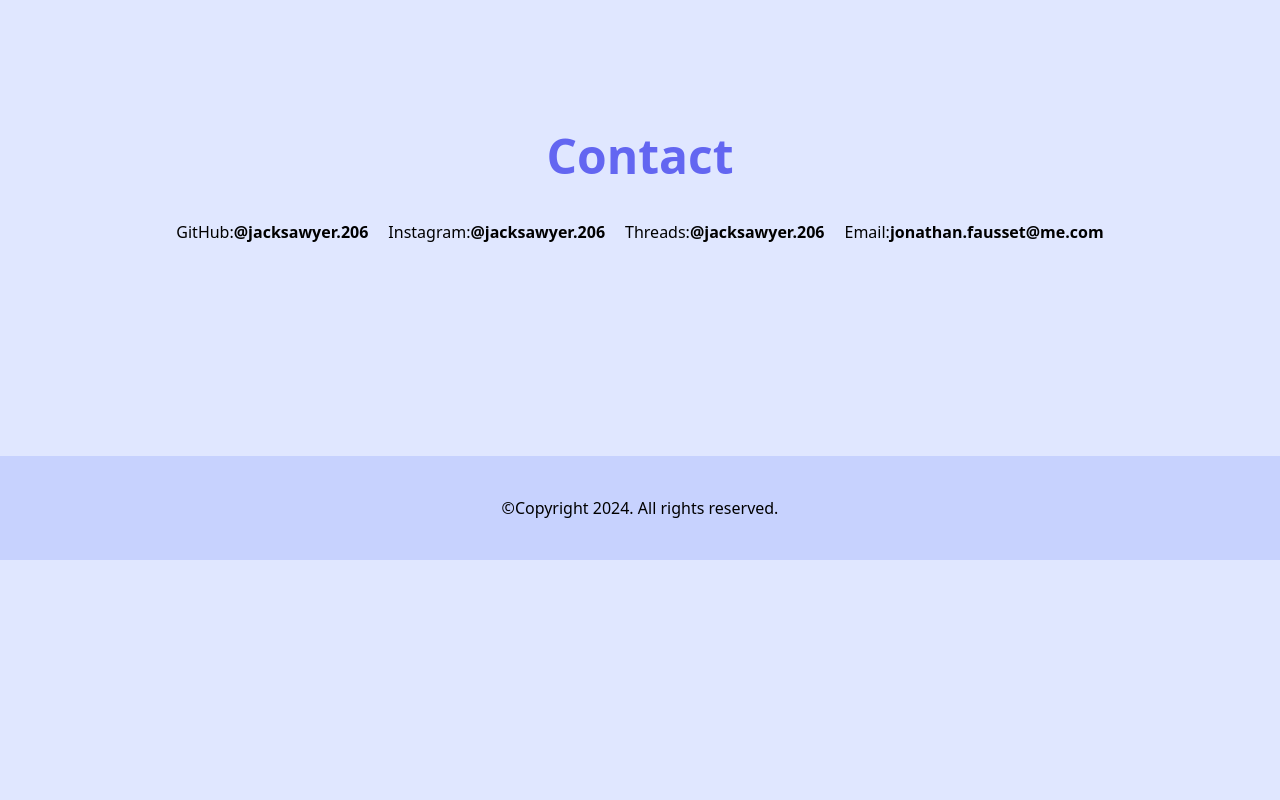
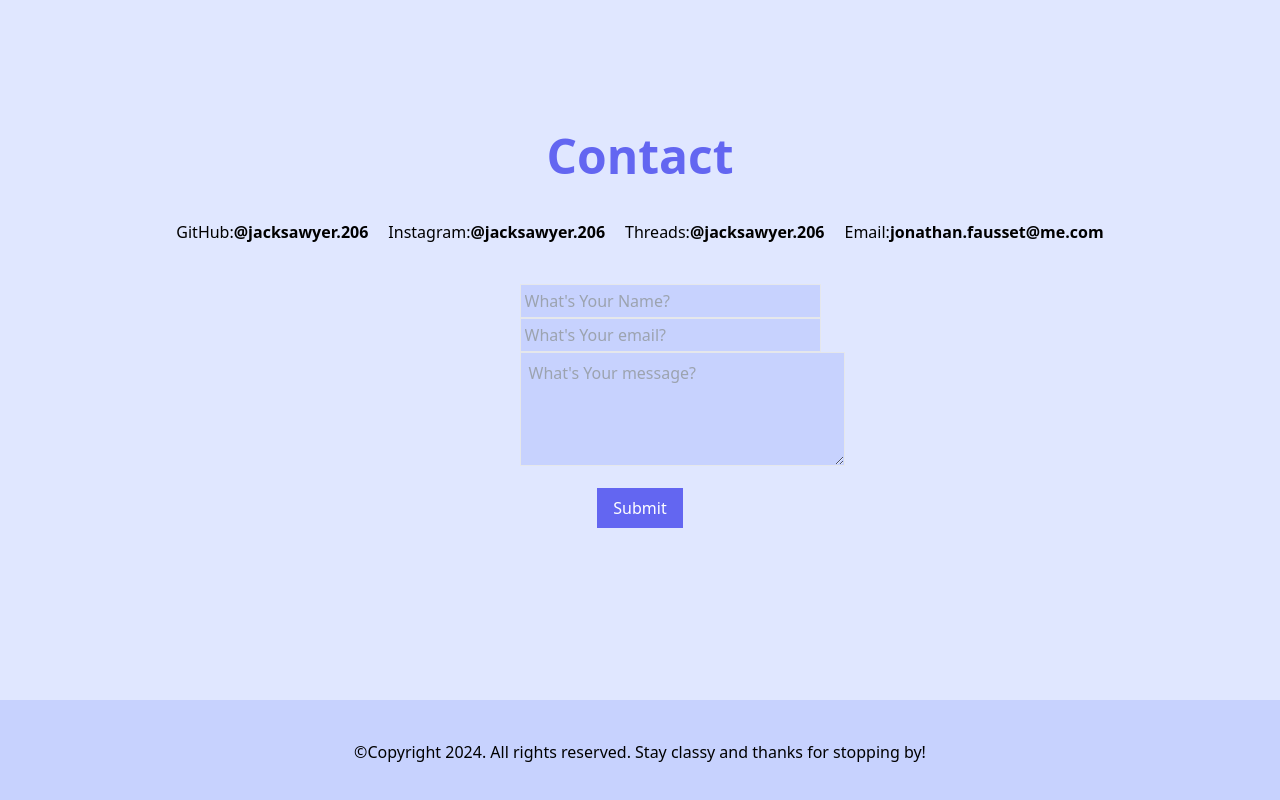
Before and after one commit to JackSawyerWATX/jmf-react-portfolio, a React (Create React App) app: page / in a window 1280 px wide. Shown: the part 4015-4815 px from the top of the page. Before the commit the page ends 4575 px from the top, so only its background shows below. Built offline with nearby package versions, Linux system fonts and the light colour scheme.

Commit message:
Added a messaging componant and some edits

```diff
--- a/public/index.html
+++ b/public/index.html
@@ -18,9 +18,9 @@
 </head>
 
 <body class="bg-indigo-100">
-  <noscript>You need to enable JavaScript
-    to run this app.</noscript>
+  <noscript>You need to enable JavaScript to run this app.</noscript>
   <div id="root"></div>
+  <script src="https://cdn.emailjs.com/dist/email.min.js"></script>
 </body>
 
 </html>
--- a/src/components/Contact.js
+++ b/src/components/Contact.js
@@ -1,4 +1,7 @@
 // Contact.js
+
+import React from 'react';
+import SignupForm from './SignupForm';
 
 export default function Contact() {
     return (
@@ -52,6 +55,9 @@ export default function Contact() {
                     </span>
                 </a>
             </div>
+            <div>
+                <SignupForm />
+            </div>
         </section>
     );
 }
--- a/src/components/Footer.js
+++ b/src/components/Footer.js
@@ -4,7 +4,7 @@ export default function Footer() {
     return (
         <section className="p-10 bg-indigo-200 flex justify-center">
             <p className="font-thin">
-                ©Copyright 2024. All rights reserved.
+                ©Copyright 2024. All rights reserved. Stay classy and thanks for stopping by!
             </p>
         </section>
     );
--- a/src/components/Projects.js
+++ b/src/components/Projects.js
@@ -147,8 +147,7 @@ export default function Projects() {
                         </a>
                     </h2>
                     <p>
-                        This is my portfolio site v. 1.0 which is a static website using nothing
-                        more than HTML, CSS, and JavaScript.
+                        This is my portfolio site v. 1.0, a static website built with HTML, CSS, and JavaScript.
                     </p>
                 </div>
             </div>
--- /dev/null
+++ b/src/components/SignupForm.js
@@ -0,0 +1,90 @@
+import React, { useState, useEffect } from 'react';
+
+const SignupForm = () => {
+    const [formData, setFormData] = useState({ name: '', email: '', message: '' });
+
+    useEffect(() => {
+        // Load Email.js script when the component mounts
+        const script = document.createElement('script');
+        script.src = 'https://cdn.emailjs.com/dist/email.min.js';
+        script.async = true;
+        document.head.appendChild(script);
+
+        script.onload = () => {
+            // Initialize Email.js with your actual user ID
+            window.emailjs.init("b0CK_C22smCz86ew3");
+        };
+
+        return () => {
+            document.head.removeChild(script);
+        };
+    }, []);
+
+    const handleChange = (e) => {
+        setFormData({ ...formData, [e.target.name]: e.target.value });
+    };
+
+    const handleSubmit = () => {
+        // Send form data using Email.js
+        window.emailjs.send("default_service", "template_t3pday4", formData)
+            .then(function (response) {
+                console.log("Email sent successfully", response);
+                // Handle success, e.g., show a success message
+            }, function (error) {
+                console.log("Email failed to send", error);
+                // Handle error, e.g., show an error message
+            });
+    };
+
+    return (
+        <div className="flex items-center justify-center">
+            <form className="max-w-md text-center">
+                <p>
+                    <input
+                        type="text"
+                        id="name"
+                        name="name"
+                        className="w-full border p-2 custom-background placeholder-text-color"
+                        placeholder="What's Your Name?"
+                        required class="border p-1"
+                        rows="1"
+                        style={{ backgroundColor: '#c7d2fe', width: '125%' }}>
+                    </input>
+                </p>
+                <p>
+                    <input
+                        type="email"
+                        id="email"
+                        name="email"
+                        className="w-full md:w-64 border p-2 custom-background placeholder-text-color"
+                        placeholder="What's Your email?"
+                        required class="border p-1"
+                        rows="1"
+                        style={{ backgroundColor: '#c7d2fe', width: '125%'}}>
+                    </input>
+                </p>
+                <div className="mb-4">
+                    <textarea
+                        id="message"
+                        name="message"
+                        className="w-full border p-2 custom-background placeholder-text-color"
+                        placeholder="What's Your message?"
+                        rows="4"
+
+                        style={{ backgroundColor: '#c7d2fe', width: '135%'}}
+                        onChange={handleChange}>
+                    </textarea>
+                </div>
+                <div className="text-center">
+                    <button
+                        type="button"
+                        className="hover:outline bg-indigo-500 text-white py-2 px-4"
+                        onClick={handleSubmit}>Submit
+                    </button>
+                </div>
+            </form>
+        </div>
+    );
+};
+
+export default SignupForm;
--- a/src/index.css
+++ b/src/index.css
@@ -11,3 +11,7 @@ code {
   font-family: source-code-pro, Menlo, Monaco, Consolas, 'Courier New',
     monospace;
 }
+
+.placeholder-text-color::placeholder {
+  color: #6366f1;
+}
```
